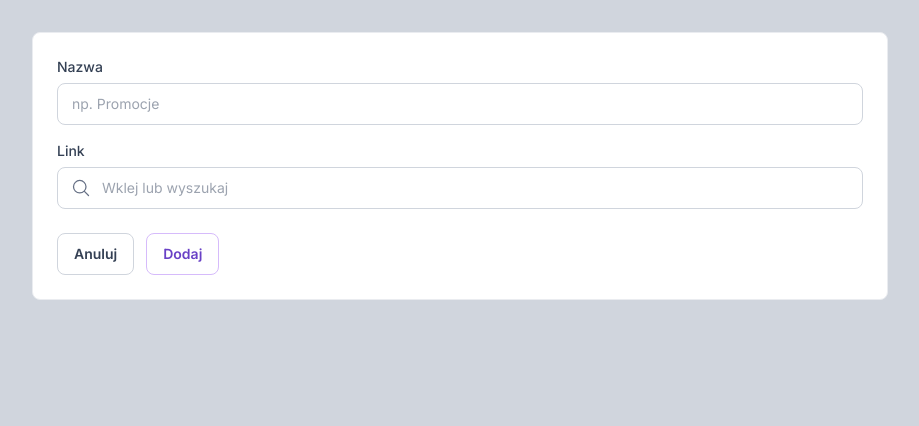
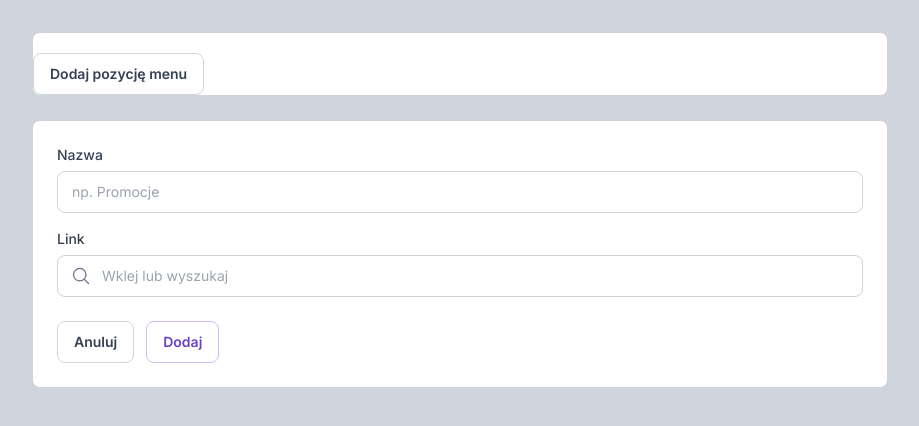
Before and after one commit to Mat955/DroploTask, a Next.js app: page / in a window 1280 px wide. Both pictures are taken after a click on the button "Dodaj pozycję menu". Shown: the top 426 px of the page, without its empty margins (180-1099 px from the left). Built offline with nearby package versions, Linux system fonts and the light colour scheme.

Commit message:
test: add comprehensive tests for navigation functionality & fix style

```diff
--- a/src/app/page.tsx
+++ b/src/app/page.tsx
@@ -12,7 +12,7 @@ export default function Home() {
   const [editingId, setEditingId] = useState<string | null>(null);
   const [addingChildId, setAddingChildId] = useState<string | null>(null);
 
-  const handleAddItem = () => {
+  const handleAddNew = () => {
     setIsAddingNew(true);
   };
 
@@ -28,7 +28,22 @@ export default function Home() {
   };
 
   const handleEdit = (id: string, data: NavigationFormData) => {
-    setItems(items.map((item) => (item.id === id ? {...item, ...data} : item)));
+    const editItem = (items: NavigationItem[]): NavigationItem[] => {
+      return items.map((item) => {
+        if (item.id === id) {
+          return {...item, ...data};
+        }
+        if (item.children) {
+          return {
+            ...item,
+            children: editItem(item.children),
+          };
+        }
+        return item;
+      });
+    };
+
+    setItems(editItem(items));
     setEditingId(null);
   };
 
@@ -42,7 +57,17 @@ export default function Home() {
   };
 
   const handleDelete = (id: string) => {
-    setItems(items.filter((item) => item.id !== id));
+    const deleteItem = (items: NavigationItem[]): NavigationItem[] => {
+      return items.filter((item) => {
+        if (item.id === id) return false;
+        if (item.children) {
+          item.children = deleteItem(item.children);
+        }
+        return true;
+      });
+    };
+
+    setItems(deleteItem(items));
   };
 
   const handleAddChild = (parentId: string) => {
@@ -57,17 +82,25 @@ export default function Home() {
       children: [],
     };
 
-    setItems(
-      items.map((item) => {
+    const addChildToItem = (items: NavigationItem[]): NavigationItem[] => {
+      return items.map((item) => {
         if (item.id === parentId) {
           return {
             ...item,
             children: [...(item.children || []), newChild],
           };
         }
+        if (item.children) {
+          return {
+            ...item,
+            children: addChildToItem(item.children),
+          };
+        }
         return item;
-      })
-    );
+      });
+    };
+
+    setItems(addChildToItem(items));
     setAddingChildId(null);
   };
 
@@ -79,7 +112,7 @@ export default function Home() {
     <main className='min-h-screen p-8'>
       <div className='max-w-[856px] mx-auto'>
         {items.length === 0 && !isAddingNew ? (
-          <EmptyState onAddClick={handleAddItem} />
+          <EmptyState onAddClick={handleAddNew} />
         ) : (
           <>
             <NavigationList
@@ -93,6 +126,7 @@ export default function Home() {
               addingChildId={addingChildId}
               onAddChildSubmit={handleAddChildSubmit}
               onReorder={handleReorder}
+              onAddNew={handleAddNew}
             />
             {isAddingNew && (
               <NavigationForm onSubmit={handleSubmit} onCancel={handleCancel} />
--- a/src/components/navigation/NavigationForm.tsx
+++ b/src/components/navigation/NavigationForm.tsx
@@ -25,7 +25,7 @@ export function NavigationForm({onSubmit, onCancel}: NavigationFormProps) {
   });
 
   return (
-    <div className='w-full bg-white rounded-lg border border-[#EAECF0] p-6'>
+    <div className='w-full bg-white rounded-lg border border-[#D0D5DD] p-6 mt-6'>
       <form onSubmit={handleSubmit(onSubmit)} className='space-y-4'>
         <div>
           <label
--- a/src/components/navigation/NavigationItem.tsx
+++ b/src/components/navigation/NavigationItem.tsx
@@ -35,8 +35,8 @@ export function NavigationItem({
   dragHandleProps,
 }: NavigationItemProps) {
   return (
-    <div className='space-y-5'>
-      <div className='bg-white rounded-lg border border-[#EAECF0] p-6'>
+    <div className=''>
+      <div className='bg-white border-b border-l border-[#EAECF0] p-6'>
         <div className='flex items-center justify-between'>
           <div className='flex items-center gap-3'>
             <Bars2Icon
@@ -44,10 +44,8 @@ export function NavigationItem({
               {...dragHandleProps}
             />
             <div>
-              <h3 className='text-[#101828] font-medium'>{item.label}</h3>
-              {item.url && (
-                <p className='text-[#475467] text-sm mt-1'>{item.url}</p>
-              )}
+              <h3 className='text-[#101828] font-semibold'>{item.label}</h3>
+              {item.url && <p className='text-[#475467] text-sm'>{item.url}</p>}
             </div>
           </div>
           <div className='flex items-center'>
@@ -81,7 +79,6 @@ export function NavigationItem({
             onSubmit={(data) => onEdit(item.id, data)}
             onCancel={onEditCancel}
             isEditing
-            initialData={{label: item.label, url: item.url}}
           />
         </div>
       )}
--- a/src/components/navigation/NavigationList.tsx
+++ b/src/components/navigation/NavigationList.tsx
@@ -17,6 +17,7 @@ interface NavigationListProps {
   addingChildId: string | null;
   onAddChildSubmit: (parentId: string, data: NavigationFormData) => void;
   onReorder: (items: NavItem[]) => void;
+  onAddNew: () => void;
 }
 
 export function NavigationList({
@@ -30,6 +31,7 @@ export function NavigationList({
   addingChildId,
   onAddChildSubmit,
   onReorder,
+  onAddNew,
 }: NavigationListProps) {
   const handleDragEnd = (event: DragEndEvent) => {
     const {active, over} = event;
@@ -44,9 +46,10 @@ export function NavigationList({
   };
 
   return (
+    <div className='space-y-5 border border-[#D0D5DD] rounded-lg bg-white'>
       <DndContext collisionDetection={closestCenter} onDragEnd={handleDragEnd}>
         <SortableContext items={items} strategy={verticalListSortingStrategy}>
-        <div className='space-y-5'>
+          <div className=' bg-white'>
             {items.map((item) => (
               <SortableNavigationItem
                 key={item.id}
@@ -64,5 +67,12 @@ export function NavigationList({
           </div>
         </SortableContext>
       </DndContext>
+      <button
+        onClick={onAddNew}
+        className='px-4 py-2.5 text-sm font-semibold text-[#344054] hover:bg-gray-50 rounded-lg border border-[#D0D5DD]'
+      >
+        Dodaj pozycję menu
+      </button>
+    </div>
   );
 }
```
Also changed, not shown: 1 other file (tests, documents, lock files or other folders). Lines whose indentation alone changed are shown as unchanged.
